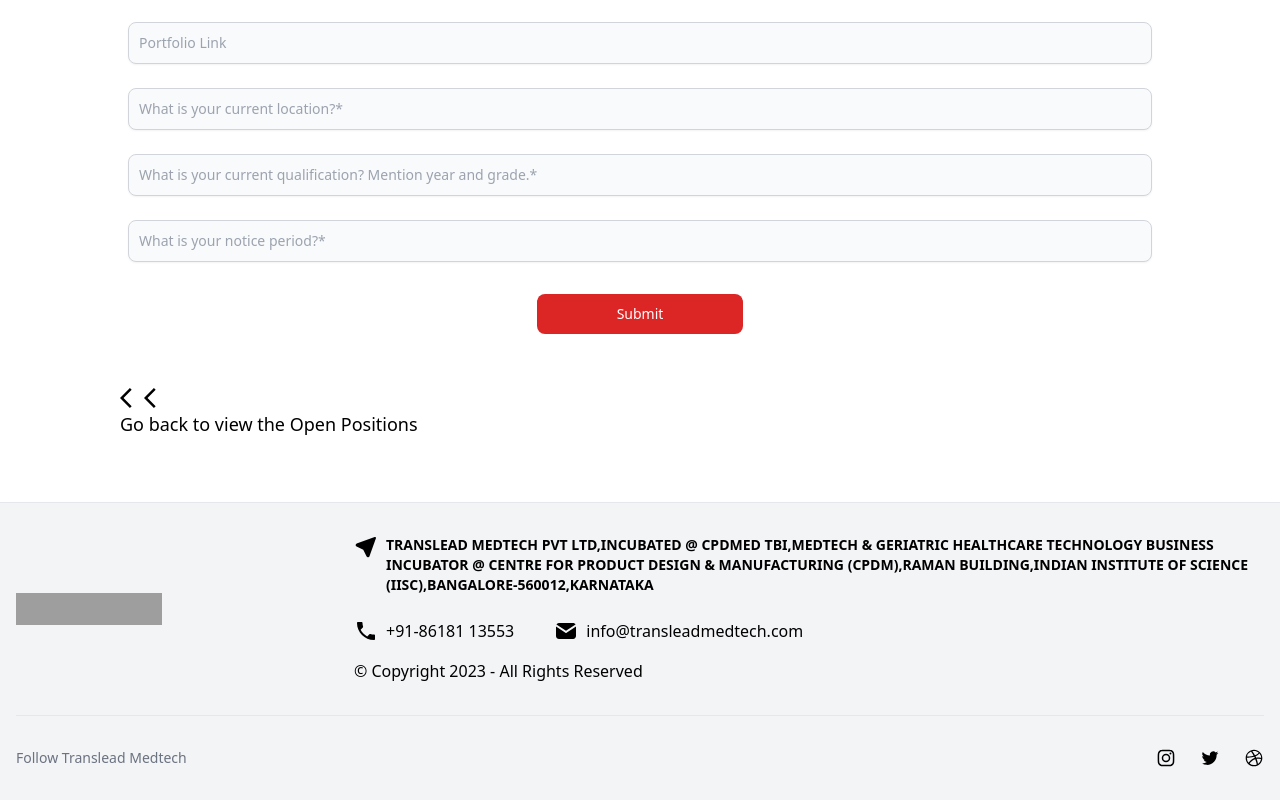
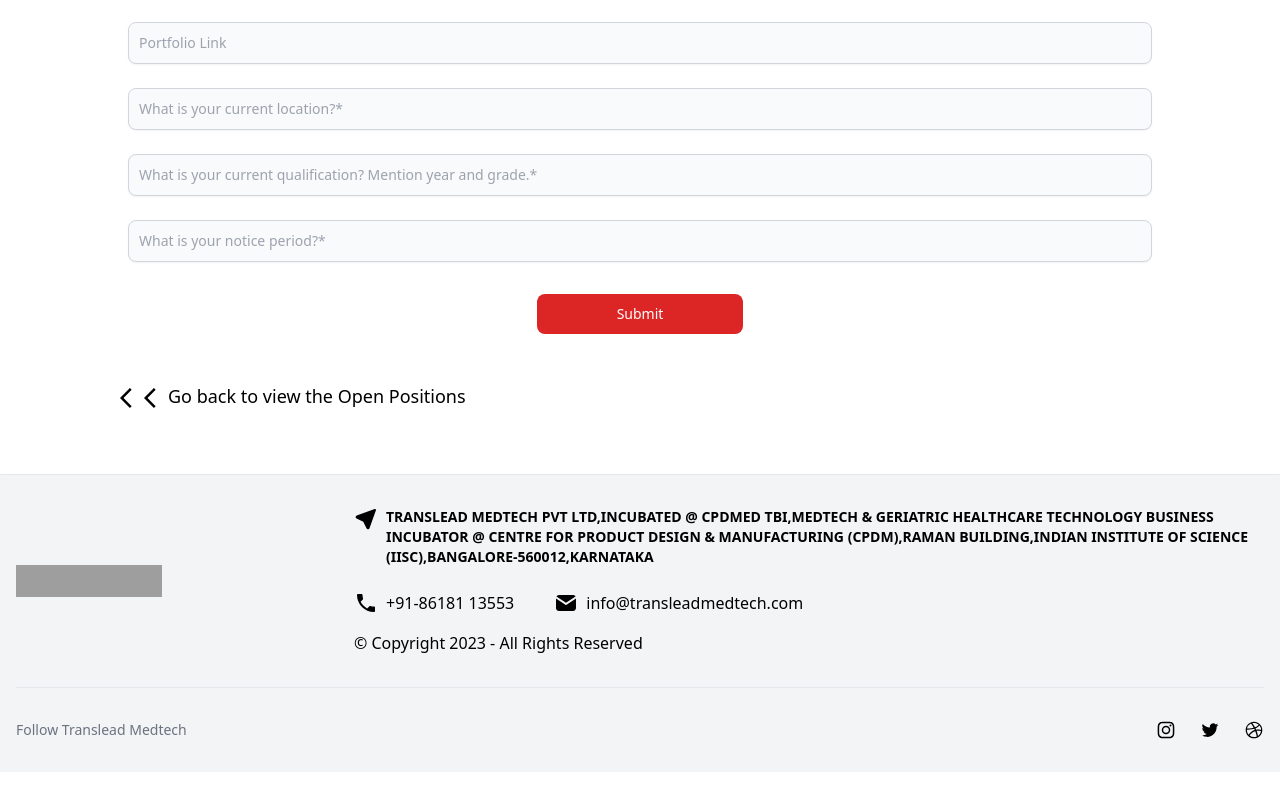
Before and after one commit to Tushar98644/Translead_Website, a Next.js app: page /product_engineer in a window 1280 px wide. Shown: the part 1987-2787 px from the top of the page. After the commit the page ends 2759 px from the top, so only its background shows below. Built offline with nearby package versions, Linux system fonts and the light colour scheme; grey boxes are pictures that could not be loaded.

Commit message:
back arow

```diff
--- a/components/Product_design.tsx
+++ b/components/Product_design.tsx
@@ -194,8 +194,8 @@ const Product_Design = () => {
                     </form>
                     <div className='text-start mt-12 md:mx-24 md:text-lg'>
                         <Link href="/team">
-                            <ArrowBackIosIcon className="text-black md:w-3 w-1" />
-                            <ArrowBackIosIcon className="text-black md:w-3 w-1" />
+                            <ArrowBackIosIcon className="text-black md:w-5 w-3" />
+                            <ArrowBackIosIcon className="text-black md:w-5 w-3" />
                             Go back to view the Open Positions
                         </Link>
                     </div>
--- a/components/Product_engineer.tsx
+++ b/components/Product_engineer.tsx
@@ -194,10 +194,8 @@ const Product_Engineer = () => {
                     </form>
                     <div className='text-start mt-12 md:mx-24 md:text-lg'>
                         <Link href="/team">
-                            <div className="">
-                                <ArrowBackIosIcon className="" />
-                                <ArrowBackIosIcon className="" />
-                            </div>
+                            <ArrowBackIosIcon className="text-black md:w-5 w-3" />
+                            <ArrowBackIosIcon className="text-black md:w-5 w-3" />
                             Go back to view the Open Positions
                         </Link>
                     </div>
```
